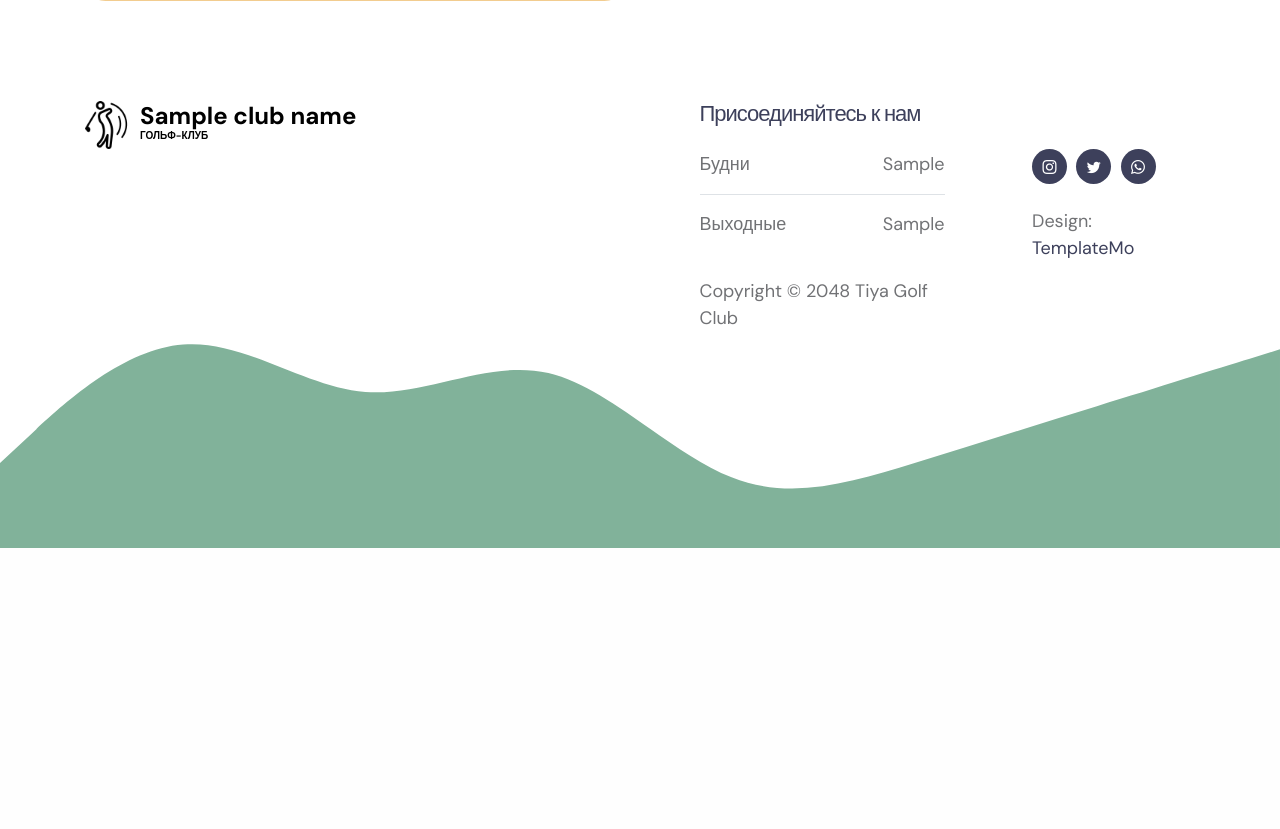
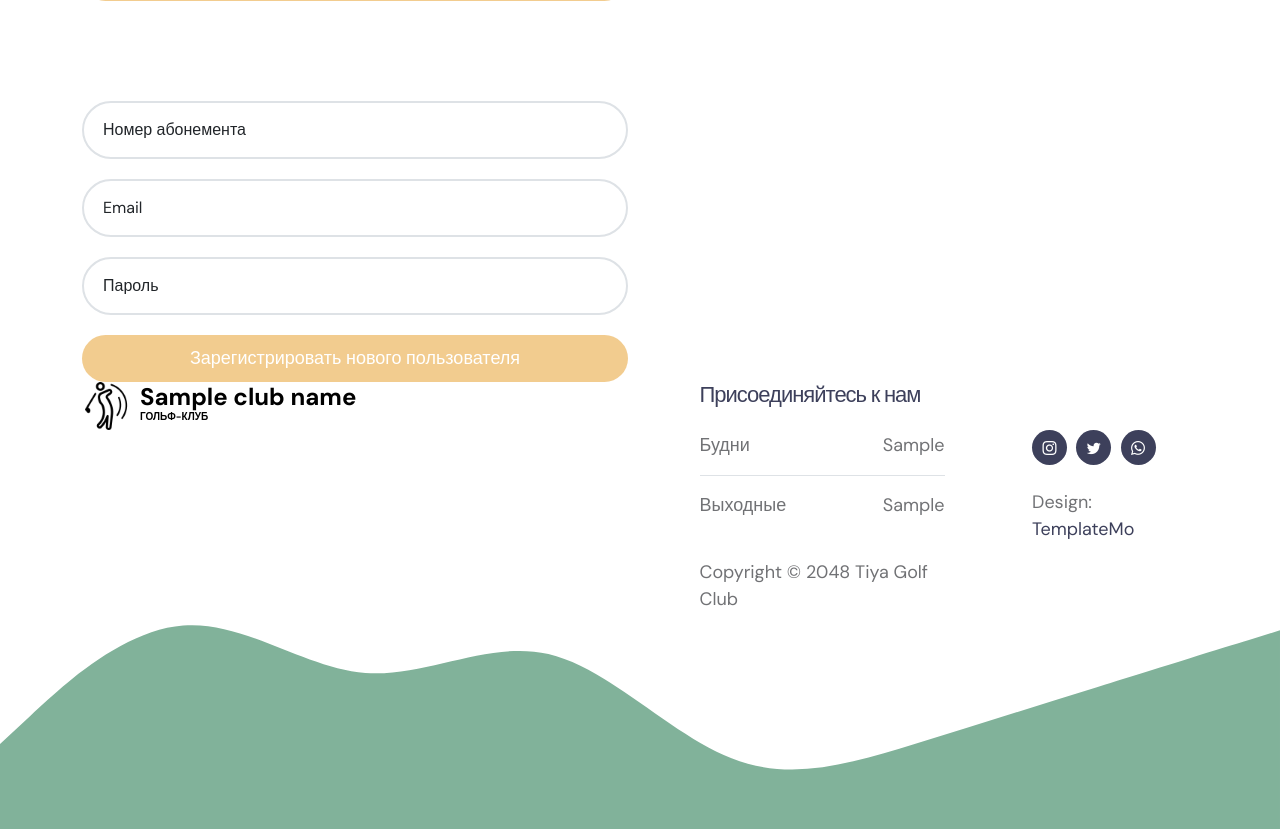
Before and after one commit to b0sterzer0/Voronezh-golf-club, a Python web app: template golf/templates/settings.html in a window 1280 px wide. Shown: the part 1350-2179 px from the top of the page. Before the commit the page ends 1898 px from the top, so only its background shows below. Run offline with Jinja, Linux system fonts and the light colour scheme; the template is opened without the code that fills it: most values are stand-ins (such as "Sample title", 1, 10 or a date in 2020).

Commit message:
добавлена возможность создания пользователей из панели администратора

```diff
--- a/golf/__init__.py
+++ b/golf/__init__.py
@@ -33,8 +33,8 @@ def create_app():
     app.config['SQLALCHEMY_TRACK_MODIFICATIONS'] = True
     from .models import db
     db.init_app(app)
-    with app.app_context():
-        db.create_all()
+    # with app.app_context():
+    #     db.create_all()
 
     return app
 
--- a/golf/templates/index.html
+++ b/golf/templates/index.html
@@ -60,10 +60,10 @@
                             </h1>
 
                             <div class="custom-btn-group">
-                                <a href="#" class="btn custom-btn smoothscroll me-3">Наша история</a>
+                                <a href="#section_2" class="btn custom-btn smoothscroll me-3">Наша история</a>
 
                                 {% if not current_user.is_authenticated %}
-                                    <a href="#" class="link smoothscroll">Вступить в клуб</a>
+                                    <a href="#section_3" class="link smoothscroll">Вступить в клуб</a>
                                 {% endif %}
                             </div>
                         </div>
--- a/golf/templates/settings.html
+++ b/golf/templates/settings.html
@@ -86,4 +86,29 @@
             </form>
         </div>
     </section>
+
+    <section id="create-user">
+        <div class="container">
+            <form action="{{ url_for('create_user') }}" method="post" class="custom-form contact-form" role="form">
+                <div class="row">
+                    <div class="col-lg-6 col-md-6 col-12">
+                        <div class="form-floating">
+                            <input type="text" name="account-number" id="account-number" class="form-control" placeholder="Номер абонемента" required="">
+                            <label for="floatingInput">Номер абонемента</label>
+                        </div>
+                        <div class="form-floating">
+                            <input type="text" name="email" id="user-email" class="form-control" placeholder="Email" required="">
+                            <label for="floatingInput">Email</label>
+                        </div>
+                        <div class="form-floating">
+                            <input type="text" name="user-password" id="user-password" class="form-control" placeholder="Пароль" required="">
+                            <label for="floatingInput">Пароль</label>
+                        </div>
+                        <button type="submit" class="form-control">Зарегистрировать нового пользователя</button>
+                    </div>
+                </div>
+            </form>
+        </div>
+    </section>
+
 {% endblock %}
```
Also changed, not shown: golf/endpoints.py (+7 -1 lines), golf/tests/test_utils.py (+13 -2 lines), golf/utils.py (+20 -1 lines).
